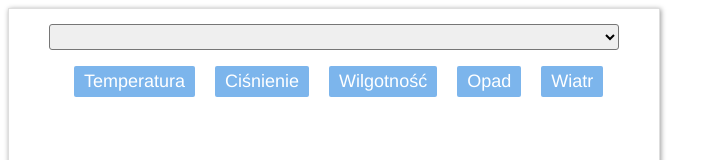
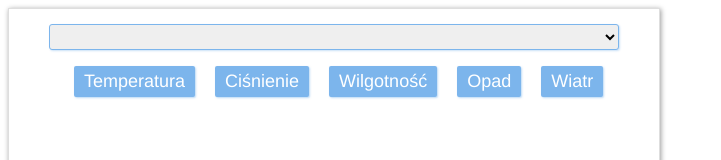
Before and after one commit to apardyl/MeteoWidget, a plain HTML site: page index.html in a window 1280 px wide. Shown: the top 160 px of the page, without its empty margins (0-721 px from the left). Drawn offline with Linux system fonts and the light colour scheme; no server answers.

Commit message:
v 1.0.2
Changed a few CSS styles

```diff
--- a/weatherwidget.css
+++ b/weatherwidget.css
@@ -1,6 +1,6 @@
 /**
  *
- * Weather Widget 1.0.1 for MChE
+ * Weather Widget 1.0 for MChE
  *
  # Copyright (c) 2014 Adam Pardyl
 
@@ -32,6 +32,8 @@
     width: 92%;
     font-size: 20px;
     border-radius: 3px;
+    border-color: #7CB5EC;
+    box-shadow: rgba(124, 181, 236, 0.4) 1px 1px 2px;
 }
 
 #ww-dropdown {
@@ -61,6 +63,7 @@
     margin: 0 10px 30px;
     cursor: pointer;
     color: #ffffff;
+    box-shadow: rgba(124, 181, 236, 0.5) 1px 1px 2px;
 }
 
 .ww-chart-menu li:hover {
--- a/weatherwidget.js
+++ b/weatherwidget.js
@@ -1,6 +1,6 @@
 /**
  *
- * Weather Widget 1.0.1 for MChE
+ * Weather Widget 1.0 for MChE
  *
  # Copyright (c) 2014 Adam Pardyl
 
```
Also changed, not shown: index.html (+4 -4 lines), README.txt.
